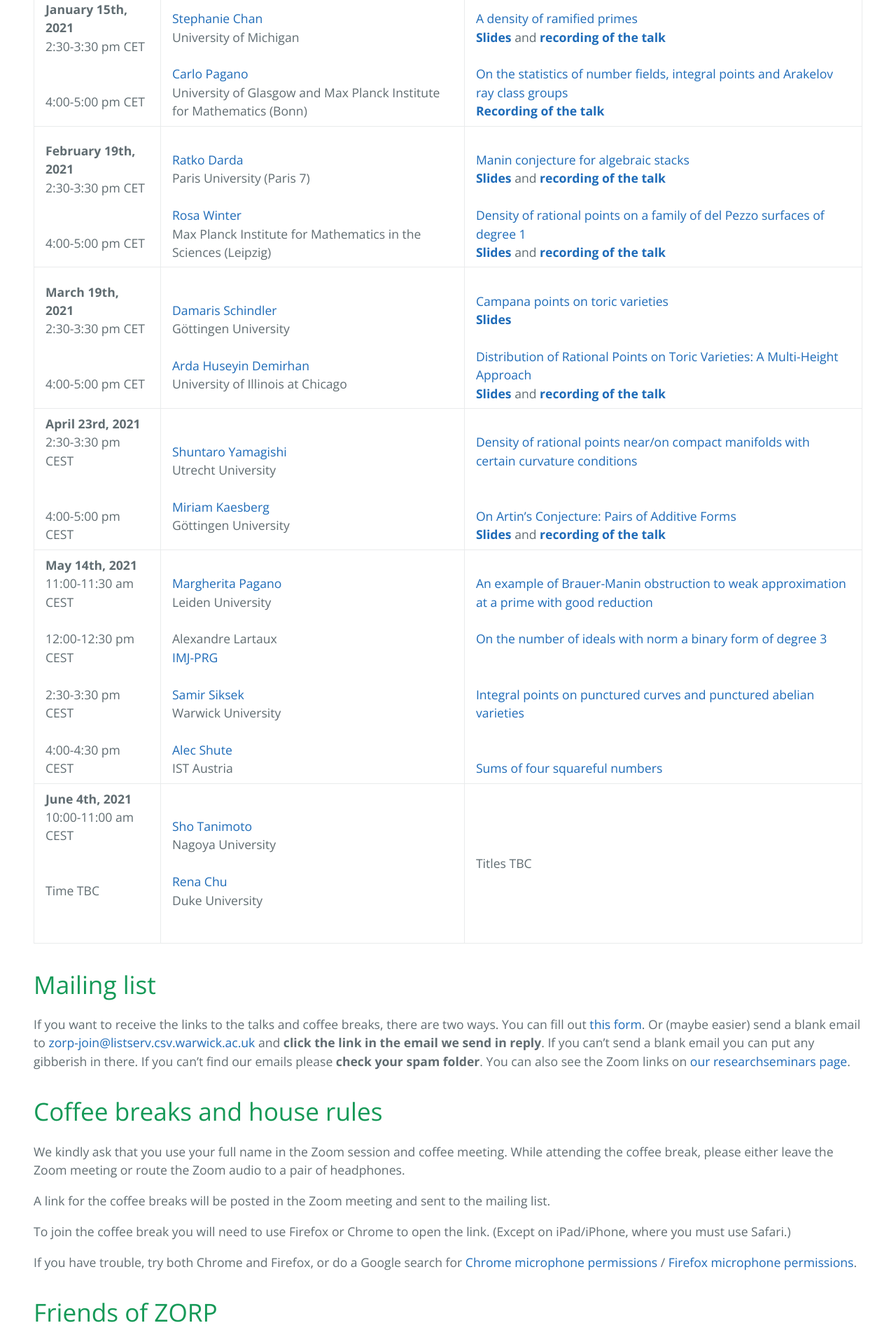
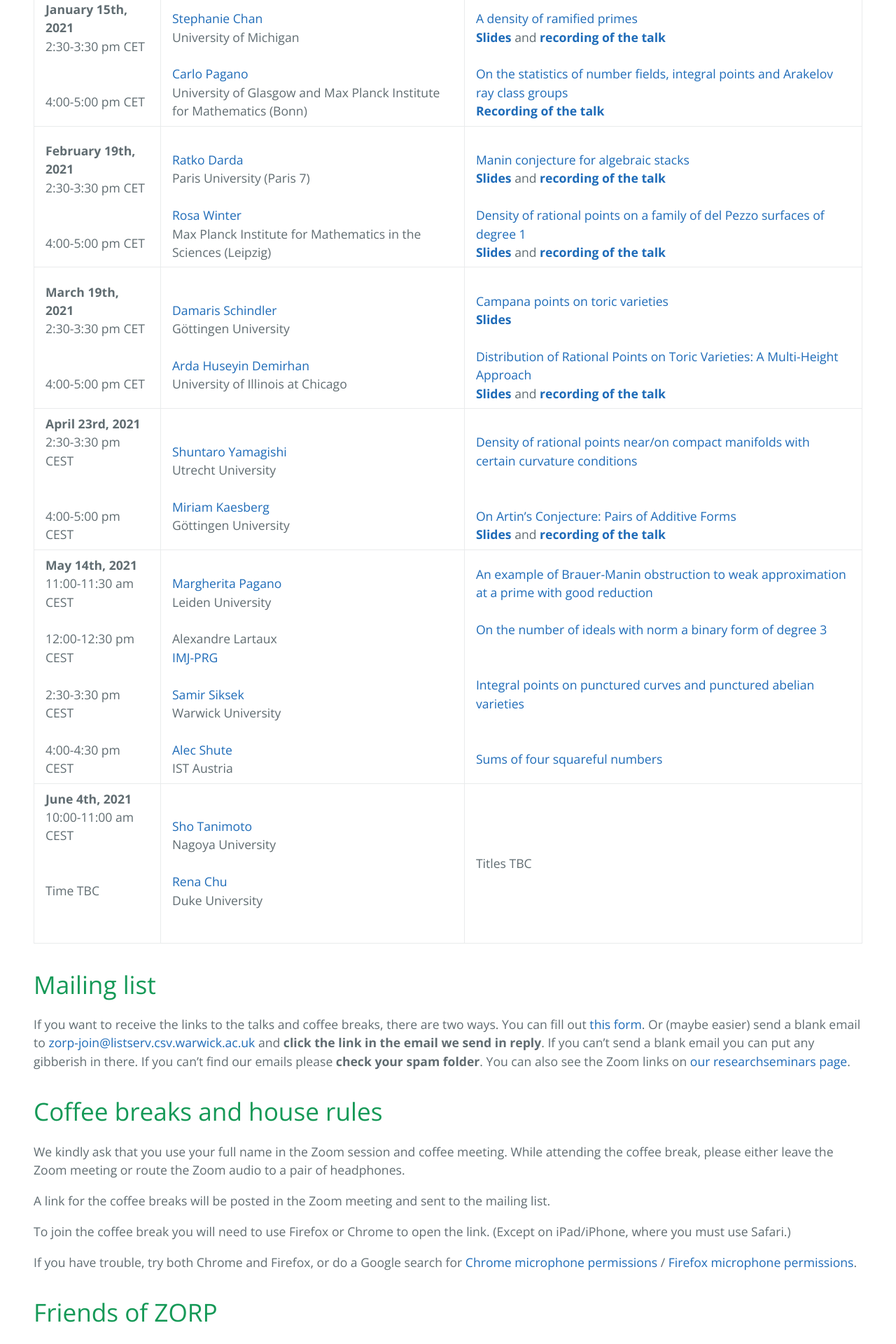
Before and after one commit to zoom-on-rational-points/zoom-on-rational-points.github.io, a Jekyll site: the page built from index.md, in a window 1280 px wide. Shown: the part 1095-3015 px from the top of the page at 70% size. Built offline with Jekyll 4.4.1, drawn with Linux system fonts in a browser that asks for light colours; our own code applies the rules of GitHub Pages for plain Markdown files.

```diff
--- a/index.md
+++ b/index.md
@@ -18,7 +18,7 @@ The seminar meets on one Friday every month with two talks, at **2:30-3:30 pm  P
 | **February 19th, 2021** <br>2:30-3:30 pm CET <br><br> <br> 4:00-5:00 pm CET <br>| <br><a href ="https://webusers.imj-prg.fr/ratko.darda">Ratko Darda</a> <br> Paris University (Paris 7) <br><br>   <a href="https://personal-homepages.mis.mpg.de/winter/">Rosa Winter</a> <br>Max Planck Institute for Mathematics in the Sciences (Leipzig) | <br><a href="https://zoom-on-rational-points.github.io/abstractRD">Manin conjecture for algebraic stacks</a><br><a href="slidesRD.pdf" style="font-weight:bold">Slides</a> and <a href="https://www.youtube.com/watch?v=ZJfP1TI6soQ" style="font-weight:bold">recording of the talk</a><br><br><a href="https://zoom-on-rational-points.github.io/abstractRW">Density of rational points on a family of del Pezzo surfaces of degree 1</a><br><a href="slidesRW.pdf" style="font-weight:bold">Slides</a> and <a href="https://www.youtube.com/watch?v=CdR8nMqoGoE" style="font-weight:bold">recording of the talk</a>|
 | **March 19th, 2021** <br>2:30-3:30 pm CET <br><br> <br> 4:00-5:00 pm CET <br> | <br><a href="https://sites.google.com/site/damarishomepage/">Damaris Schindler</a><br> G&ouml;ttingen University <br><br><a href="https://sites.google.com/a/uic.edu/ardahuseyindemirhan/">Arda Huseyin Demirhan</a><br> University of Illinois at Chicago | <br><a href="https://zoom-on-rational-points.github.io/abstractDS">Campana points on toric varieties</a><br> <a href="slidesDS.pdf" style="font-weight:bold">Slides</a><br><br> <a href="https://zoom-on-rational-points.github.io/abstractAD">Distribution of Rational Points on Toric Varieties: A Multi-Height Approach</a><br> <a href="slidesAD.pdf" style="font-weight:bold">Slides</a> and <a href="https://www.youtube.com/watch?v=W7ImcXOykro&ab_channel=EfthymiosSofos" style="font-weight:bold">recording of the talk</a>|
 | **April 23rd, 2021** <br>2:30-3:30 pm CEST <br><br> <br> 4:00-5:00 pm CEST <br> | <br><a href="https://www.uu.nl/staff/SYamagishi">Shuntaro Yamagishi</a><br> Utrecht University <br><br><a href="https://sites.google.com/view/miriam-kaesberg/home">Miriam Kaesberg</a><br> G&ouml;ttingen University | <br><a href="https://zoom-on-rational-points.github.io/abstractSY">Density of rational points near/on compact manifolds with certain curvature conditions</a><br><br><br><a href="https://zoom-on-rational-points.github.io/abstractMK">On Artin's Conjecture: Pairs of Additive Forms</a><br> <a href="slidesMK.pdf" style="font-weight:bold">Slides</a> and <a href="https://www.youtube.com/watch?v=Xo5pMUckwgo&feature=youtu.be" style="font-weight:bold">recording of the talk</a>|
-| **May 14th, 2021** <br>11:00-11:30 am CEST <br><br>12:00-12:30 pm CEST<br><br>2:30-3:30 pm CEST<br><br>4:00-4:30 pm CEST <br>| <br><a href="https://www.universiteitleiden.nl/en/staffmembers/margherita-pagano#tab-1">Margherita Pagano</a><br> Leiden University <br><br>Alexandre Lartaux<br><a href="https://www.imj-prg.fr">IMJ-PRG</a><br><br><a href="https://homepages.warwick.ac.uk/staff/S.Siksek/">Samir Siksek</a><br>Warwick University<br><br><a href="https://ist.ac.at/en/research/browning-group/">Alec Shute</a><br>IST Austria  |<br> <a href="https://zoom-on-rational-points.github.io/abstractMP">An example of Brauer-Manin obstruction to weak approximation at a prime with good reduction</a> <br><br> <a href="https://zoom-on-rational-points.github.io/abstractAL"> On the number of ideals with norm a binary form of degree 3</a> <br><br><br> <a href="https://zoom-on-rational-points.github.io/abstractSS">Integral points on punctured curves and punctured abelian varieties </a> <br><br><br> <a href="https://zoom-on-rational-points.github.io/abstractAS">Sums of four squareful numbers</a>|
+| **May 14th, 2021** <br>11:00-11:30 am CEST <br><br>12:00-12:30 pm CEST<br><br>2:30-3:30 pm CEST<br><br>4:00-4:30 pm CEST <br>| <br><a href="https://www.universiteitleiden.nl/en/staffmembers/margherita-pagano#tab-1">Margherita Pagano</a><br> Leiden University <br><br>Alexandre Lartaux<br><a href="https://www.imj-prg.fr">IMJ-PRG</a><br><br><a href="https://homepages.warwick.ac.uk/staff/S.Siksek/">Samir Siksek</a><br>Warwick University<br><br><a href="https://ist.ac.at/en/research/browning-group/">Alec Shute</a><br>IST Austria  |<a href="https://zoom-on-rational-points.github.io/abstractMP">An example of Brauer-Manin obstruction to weak approximation at a prime with good reduction</a> <br><br> <a href="https://zoom-on-rational-points.github.io/abstractAL"> On the number of ideals with norm a binary form of degree 3</a> <br><br><br> <a href="https://zoom-on-rational-points.github.io/abstractSS">Integral points on punctured curves and punctured abelian varieties </a> <br><br><br> <a href="https://zoom-on-rational-points.github.io/abstractAS">Sums of four squareful numbers</a>|
 | **June 4th, 2021** <br>10:00-11:00 am CEST <br><br><br> Time TBC<br><br><br>| <a href="https://shotanimoto.wordpress.com">Sho Tanimoto</a><br> Nagoya University <br><br><a href="https://scholars.duke.edu/person/rena.chu">Rena Chu</a><br>Duke University |  Titles TBC|
 
 
```
